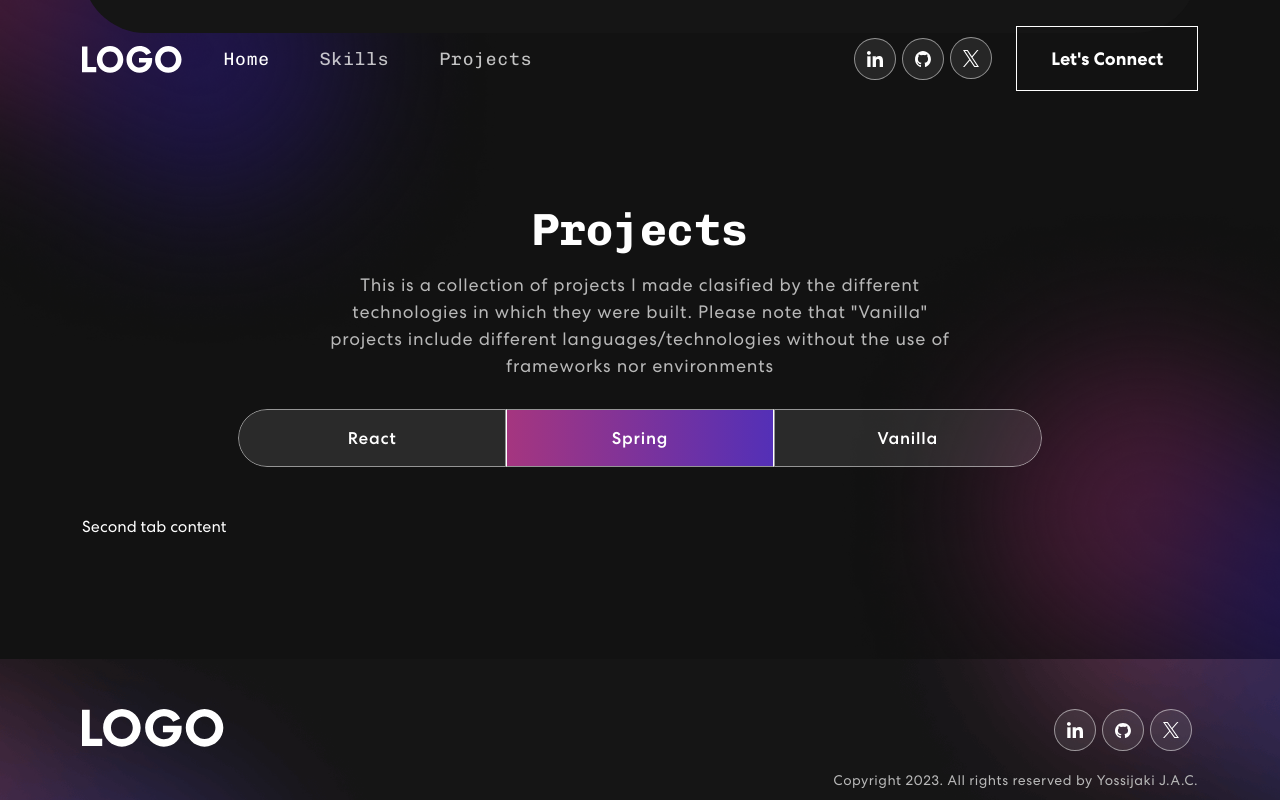
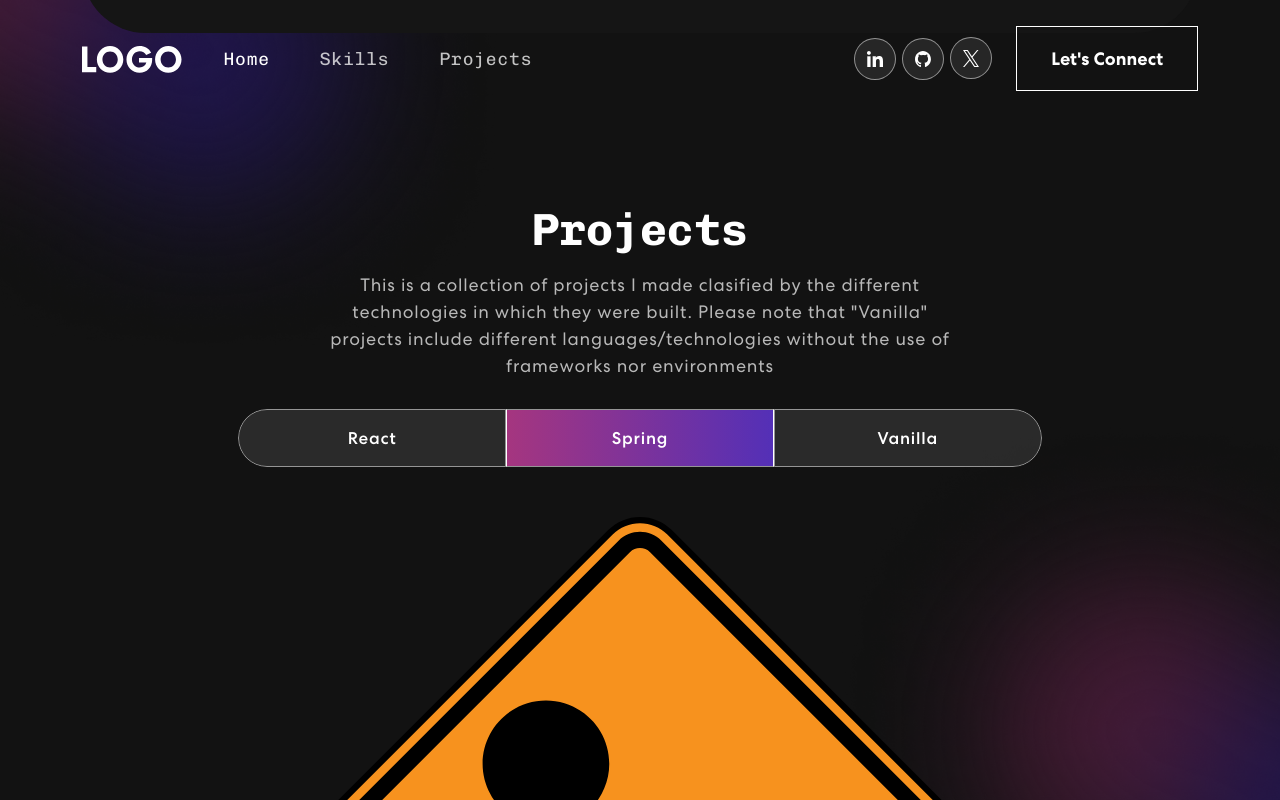
Before and after one commit to yossijaki/my-portfolio, a React (Create React App) app: page / in a window 1280 px wide. Both pictures are taken after a click on the tab "Spring". Shown: the part 1341-2141 px from the top of the page. Built offline with nearby package versions, Linux system fonts and the light colour scheme.

Commit message:
Under construction component added to Projects tabs

```diff
--- a/src/components/Projects.js
+++ b/src/components/Projects.js
@@ -1,5 +1,6 @@
 import { Col, Container, Row, Tab, Nav } from "react-bootstrap";
 import { ProjectCard } from "./ProjectCard";
+import { UnderConstruction } from "./UnderConstruction";
 import colorSharp2 from "../assets/img/color-sharp2.png";
 import projImg1 from "../assets/img/project-img1.png";
 import projImg2 from "../assets/img/project-img2.png";
@@ -48,7 +49,7 @@ export const Projects = () => {
 					<Col>
 						<TrackVisibility once>
 							{({ isVisible }) =>
-								<div className={ isVisible ? "animate__animated animate__fadeInUp" : ""}>
+								<div className={isVisible ? "animate__animated animate__fadeInUp" : ""}>
 									<h2>Projects</h2>
 									<p>This is a collection of projects I made clasified by the different technologies in which they were built. Please note that "Vanilla" projects include different languages/technologies without the use of frameworks nor environments</p>
 								</div>
@@ -78,8 +79,16 @@ export const Projects = () => {
 										})}
 									</Row>
 								</Tab.Pane>
-								<Tab.Pane eventKey="second">Second tab content</Tab.Pane>
-								<Tab.Pane eventKey="third">Third tab content</Tab.Pane>
+								<Tab.Pane eventKey="second">
+									<Row>
+										<UnderConstruction></UnderConstruction>
+									</Row>
+								</Tab.Pane>
+								<Tab.Pane eventKey="third">
+									<Row>
+										<UnderConstruction></UnderConstruction>
+									</Row>
+								</Tab.Pane>
 							</Tab.Content>
 						</Tab.Container>
 					</Col>
```
